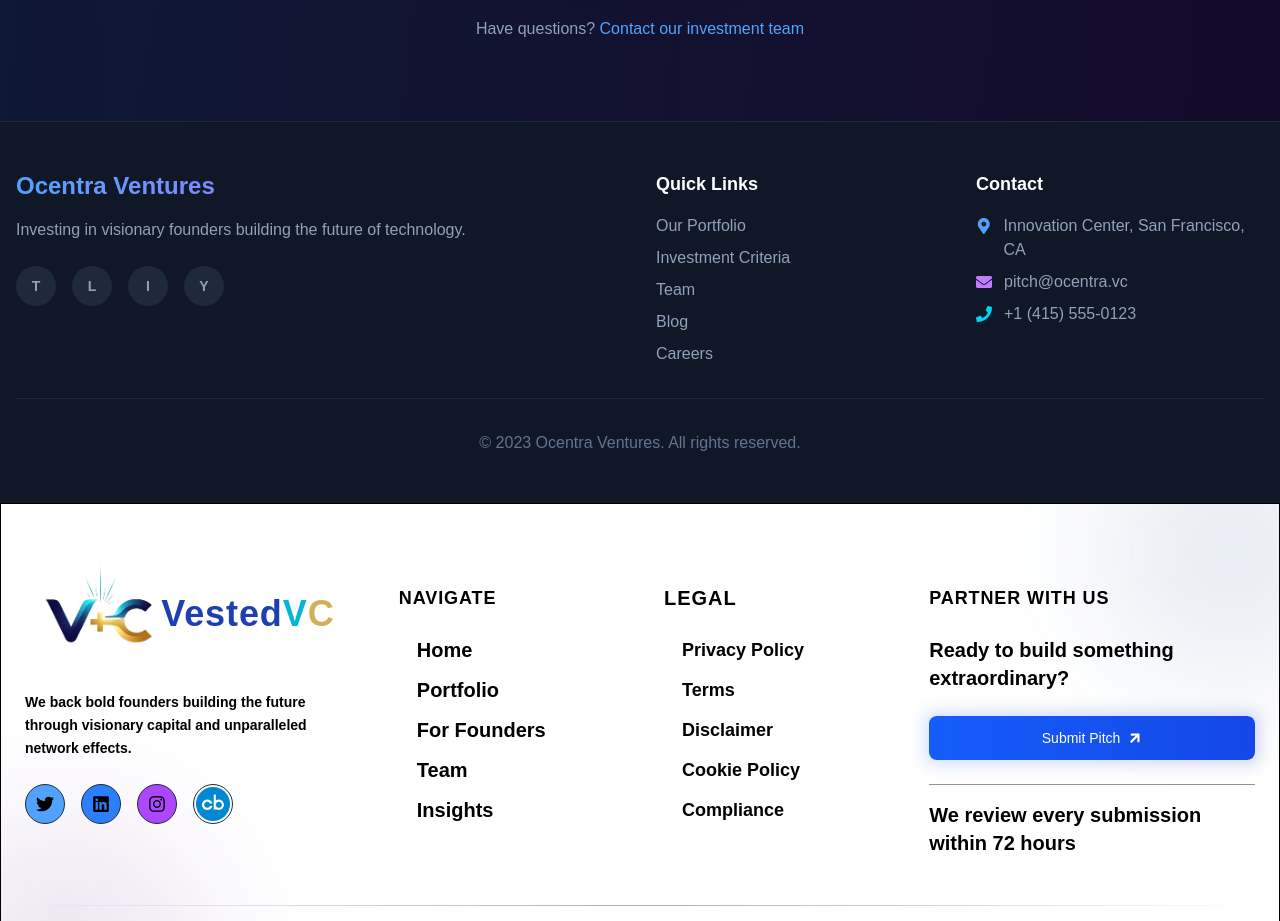
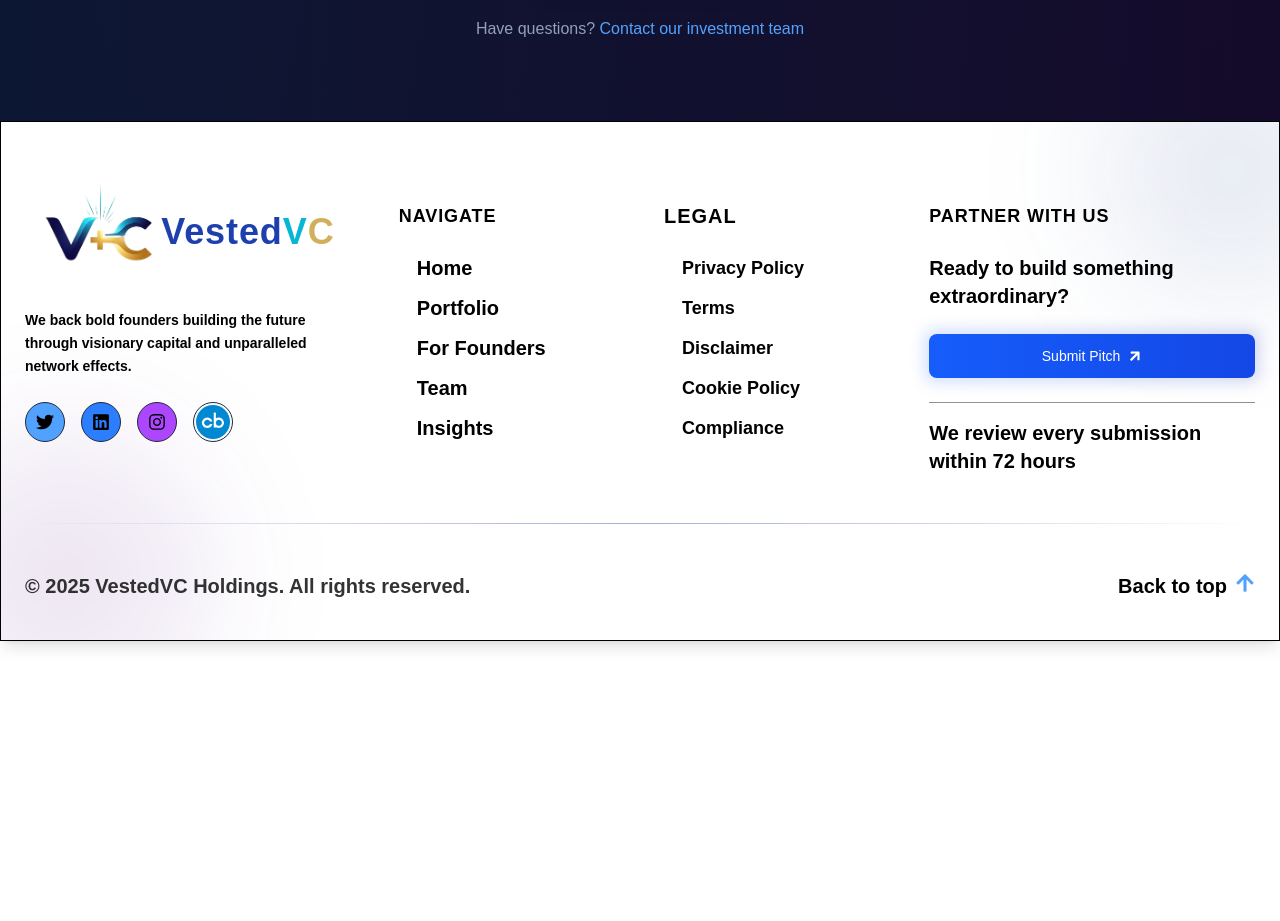
Before and after one commit to AHMAD789999/VestedVC, a Next.js app: page /pitch in a window 1280 px wide. Shown: the part 6260-7181 px from the top of the page. After the commit the page ends 6901 px from the top, so only its background shows below. Built offline with nearby package versions, Linux system fonts and the light colour scheme.

Commit message:
add this changing

```diff
--- a/src/app/pitch/page.jsx
+++ b/src/app/pitch/page.jsx
@@ -491,59 +491,7 @@
         </div>
       </section>
 
-      {/* Footer */}
-      <footer className="bg-gray-900 border-t border-gray-800 py-12 relative z-10">
-        <div className="container mx-auto px-4">
-          <div className="grid grid-cols-1 md:grid-cols-4 gap-8">
-            <div className="md:col-span-2">
-              <h2 className="text-2xl font-bold mb-4 bg-clip-text text-transparent bg-gradient-to-r from-blue-400 to-purple-500">
-                Ocentra Ventures
-              </h2>
-              <p className="text-slate-400 mb-6">Investing in visionary founders building the future of technology.</p>
-              <div className="flex space-x-4">
-                {['twitter', 'linkedin', 'instagram', 'youtube'].map((social, index) => (
-                  <a key={index} href="#" className="text-slate-400 hover:text-white transition">
-                    <div className="bg-gray-800 w-10 h-10 rounded-full flex items-center justify-center">
-                      <span className="font-bold text-sm">{social.charAt(0).toUpperCase()}</span>
-                    </div>
-                  </a>
-                ))}
-              </div>
-            </div>
 
-            <div>
-              <h3 className="text-lg font-bold mb-4">Quick Links</h3>
-              <ul className="space-y-2">
-                {['Our Portfolio', 'Investment Criteria', 'Team', 'Blog', 'Careers'].map((link, index) => (
-                  <li key={index}><a href="#" className="text-slate-400 hover:text-white transition">{link}</a></li>
-                ))}
-              </ul>
-            </div>
-
-            <div>
-              <h3 className="text-lg font-bold mb-4">Contact</h3>
-              <ul className="space-y-2">
-                <li className="flex items-start">
-                  <FaMapMarkerAlt className="text-blue-400 mt-1 mr-3" />
-                  <span className="text-slate-400">Innovation Center, San Francisco, CA</span>
-                </li>
-                <li className="flex items-start">
-                  <FaEnvelope className="text-purple-400 mt-1 mr-3" />
-                  <span className="text-slate-400">pitch@ocentra.vc</span>
-                </li>
-                <li className="flex items-start">
-                  <FaPhone className="text-cyan-400 mt-1 mr-3" />
-                  <span className="text-slate-400">+1 (415) 555-0123</span>
-                </li>
-              </ul>
-            </div>
-          </div>
-
-          <div className="border-t border-gray-800 mt-8 pt-8 text-center text-slate-500">
-            <p>© 2023 Ocentra Ventures. All rights reserved.</p>
-          </div>
-        </div>
-      </footer>
     </div>
   );
 };
```
